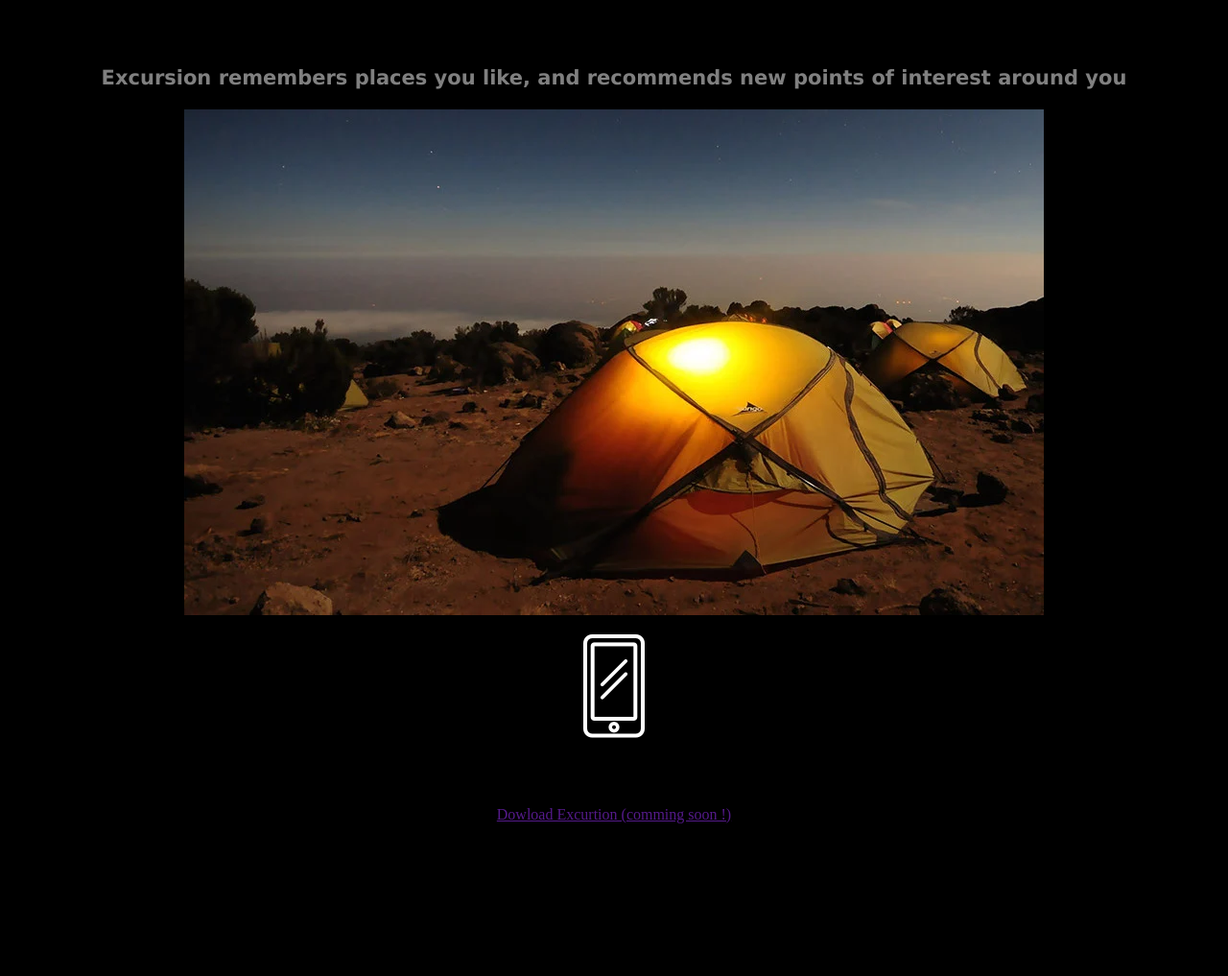
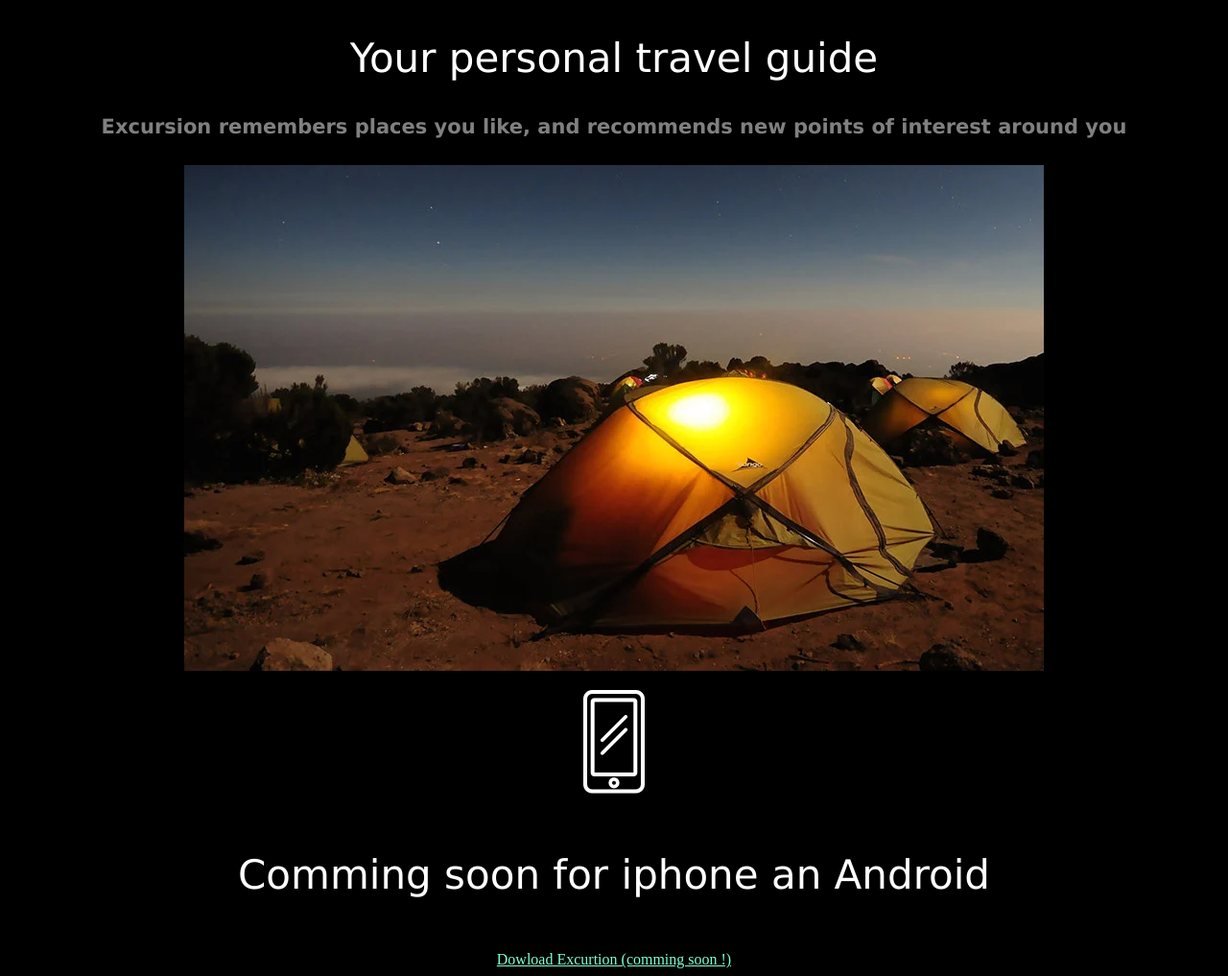
Before and after one commit to Mahdi-CHIBANE/excursion, a plain HTML site: page index.html in a window 1280 px wide. Shown: the part 312-1329 px from the top of the page at 96% size. Before the commit the page ends 1178 px from the top, so only its background shows below. Drawn offline with Linux system fonts and the light colour scheme.

Commit message:
Created second & sub header

```diff
--- a/index.html
+++ b/index.html
@@ -10,14 +10,14 @@
 <body>
     <h1 class="header-title">Discover hidden places in the world around you</h1>
     <p><a class="link-dl" href="#" >Dowload Excurtion (comming soon !)</a></p>
-    <video controls autoplay loop>
-       <serouce src="resources/videos/excursion.mp4" type="video/mp4">
+    <video autoplay loop>
+       <source src="resources/videos/excursion.mp4" type="video/mp4">
     </video>
-    <h2>Your personal travel guide</h2>
-    <h3>Excursion remembers places you like, and recommends new points of interest around you</h3>
+    <h2 class="header-second">Your personal travel guide</h2>
+    <h4 class="header-sub">Excursion remembers places you like, and recommends new points of interest around you</h4>
     <p><img src="resources/images/camp.webp"/></p>
     <p><img src="resources/images/phone.webp" alt="cellphone" /></p>
-    <h2>Comming soon for iphone an Android</h2>
-    <a href="" >Dowload Excurtion (comming soon !)</a>
+    <h4 class="header-second">Comming soon for iphone an Android</h4>
+    <a class="link-dl" href="#" >Dowload Excurtion (comming soon !)</a>
 </body>
 </html>
--- a/resources/css/style.css
+++ b/resources/css/style.css
@@ -2,6 +2,8 @@ body{
     background-color: black;
     text-align: center;
 }
+
+/* HEADINGS*/
 .header-title{
  font-family: verdana;
  font-weight: normal;
@@ -10,19 +12,21 @@ body{
  text-align: center;
 }
 
+.header-second{
+    font-family: verdana;
+    font-weight: 300;
+    font-size: 42px;
+    color:white;
+}
+
+.header-sub{
+    font-family: verdana;
+    font-size: 21px;
+    color: gray;
+}
+
+/* LINK*/
 .link-dl{
     color: aquamarine;
     font-size: 16px;
 }
-
-/*h2{
-    font-family: verdana;
-    /*font-weight: 300px;
-    font-size: 32px;
-}*/
-
-h3{
-    font-family: verdana;
-    font-size: 21px;
-    color: gray;
-}
```
